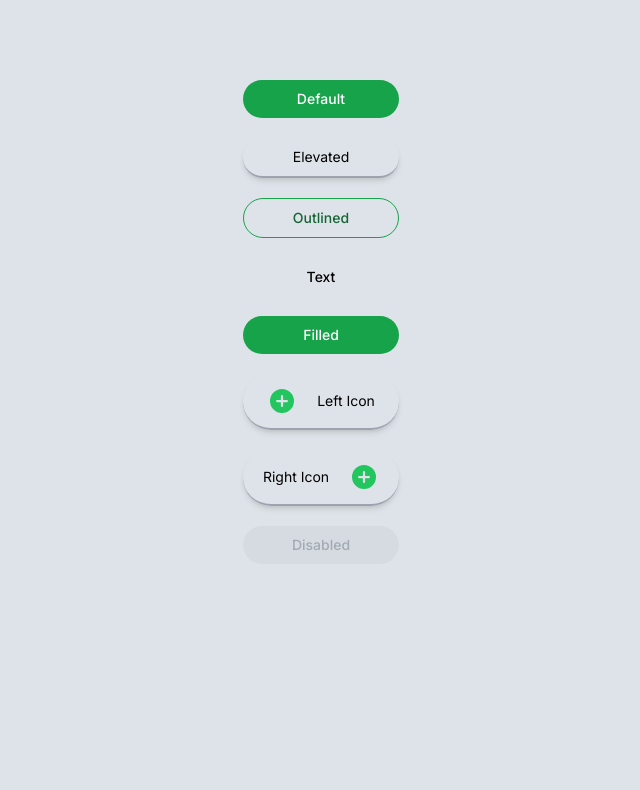
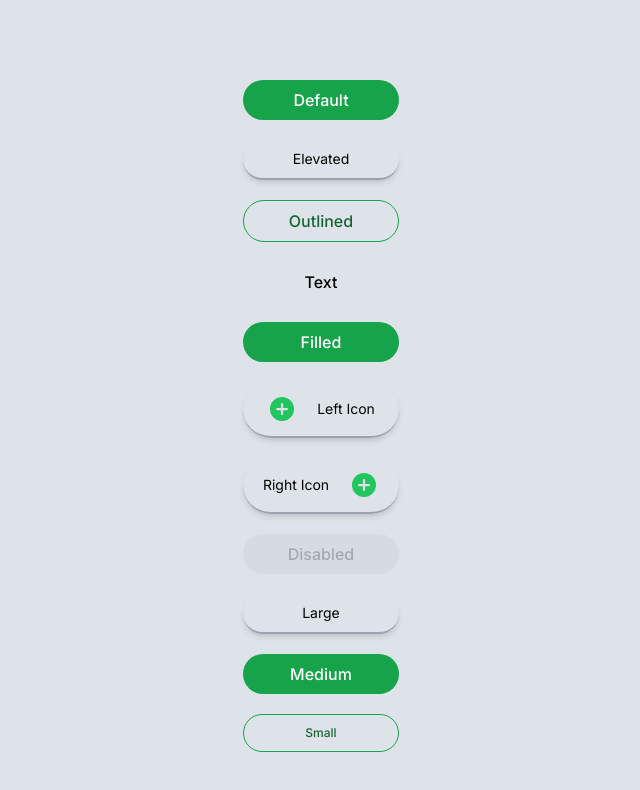
Before and after one commit to Dealsy/react-component-library, a Next.js app: page /ButtonPage in a window 1280 px wide. Shown: the top 790 px of the page, without its empty margins (319-959 px from the left). Built offline with nearby package versions, Linux system fonts and the light colour scheme.

Commit message:
add button sizes

```diff
--- a/src/app/ButtonPage/page.tsx
+++ b/src/app/ButtonPage/page.tsx
@@ -26,6 +26,9 @@ export default function ButtonPage() {
         />
 
         <Button title="Disabled" disabled />
+        <Button buttonStyle="elevated" title="Large" size="large" />
+        <Button buttonStyle="filled" title="Medium" size="medium" />
+        <Button buttonStyle="outlined" title="Small" size="small" />
       </div>
     </div>
   );
--- a/src/components/Button/Button.tsx
+++ b/src/components/Button/Button.tsx
@@ -12,9 +12,16 @@ const outlined =
 const elevated =
   "shadow-md shadow-inner border-b-2 border-gray-400 text-sm font-normal hover:bg-green-600 hover:scale-110 hover:text-white active:bg-[#8fd48c]";
 
+const sizes = {
+  small: "py-1 px-3 text-xs",
+  medium: "py-2 px-4 text-base",
+  large: "py-3 px-5 text-lg",
+};
+
 export function Button({
   title,
   buttonStyle = "filled",
+  size = "medium",
   className,
   disabled,
   leftIcon,
@@ -26,8 +33,9 @@ export function Button({
       disabled={disabled}
       onClick={onClick}
       className={clsx(
-        "py-3 px-5 transition duration-300 ease-in-out transform rounded-full text-sm leading-none",
+        "py-3 px-5 transition duration-300 ease-in-out transform rounded-full leading-none",
         "font-medium",
+        sizes[size],
         buttonStyle === "elevated" && !disabled && elevated,
         buttonStyle === "outlined" && !disabled && outlined,
         buttonStyle === "text" && !disabled && text,
--- a/src/types/buttonTypes.ts
+++ b/src/types/buttonTypes.ts
@@ -2,6 +2,7 @@ export type ButtonProps = {
     onClick?: () => void
     title: string
     buttonStyle?: 'elevated' | 'outlined' | 'text' | 'filled'
+    size?: "small" | "medium" | "large";
     disabled?: boolean
     leftIcon?: React.ReactNode
     rightIcon?: React.ReactNode
```
